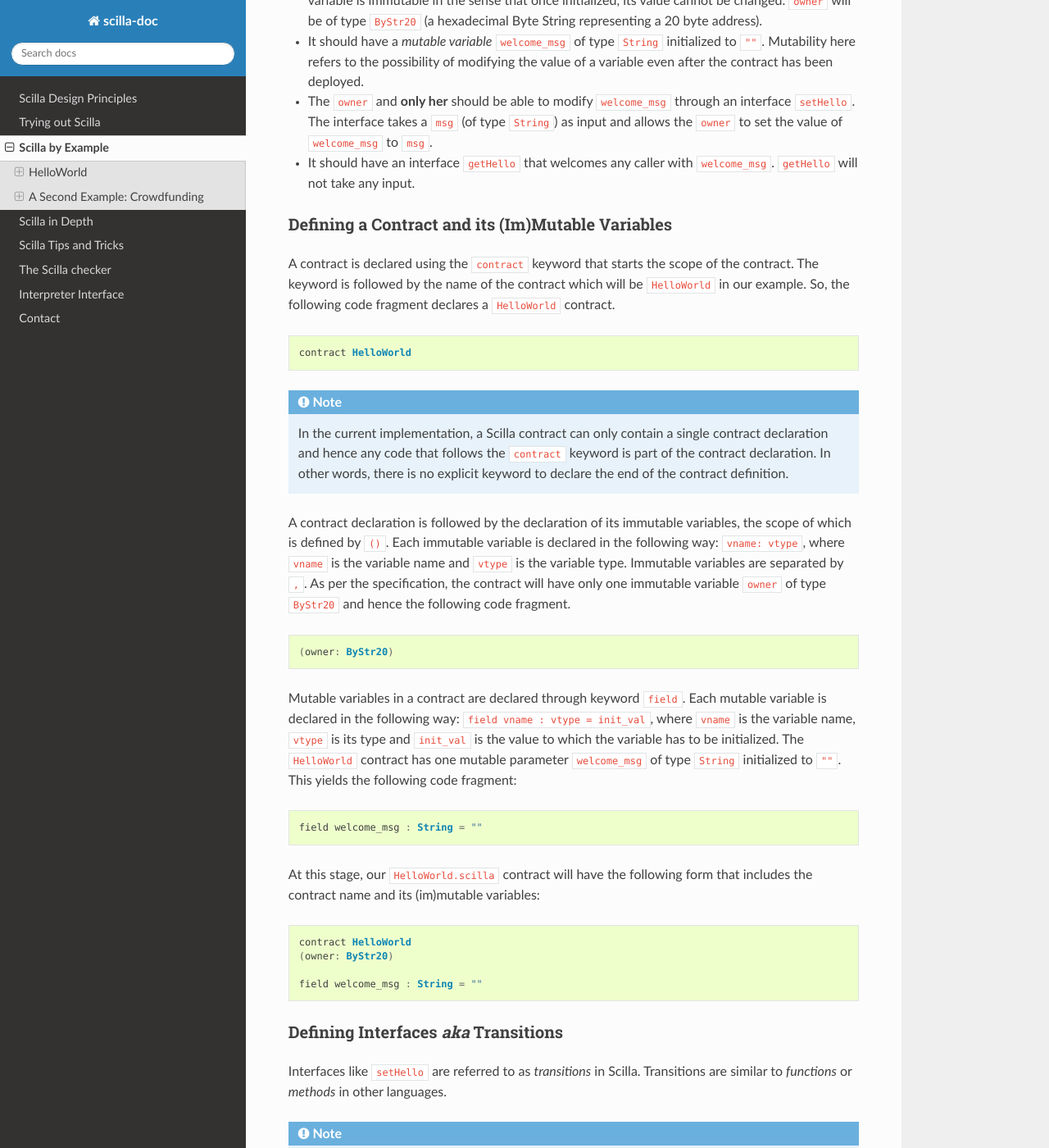
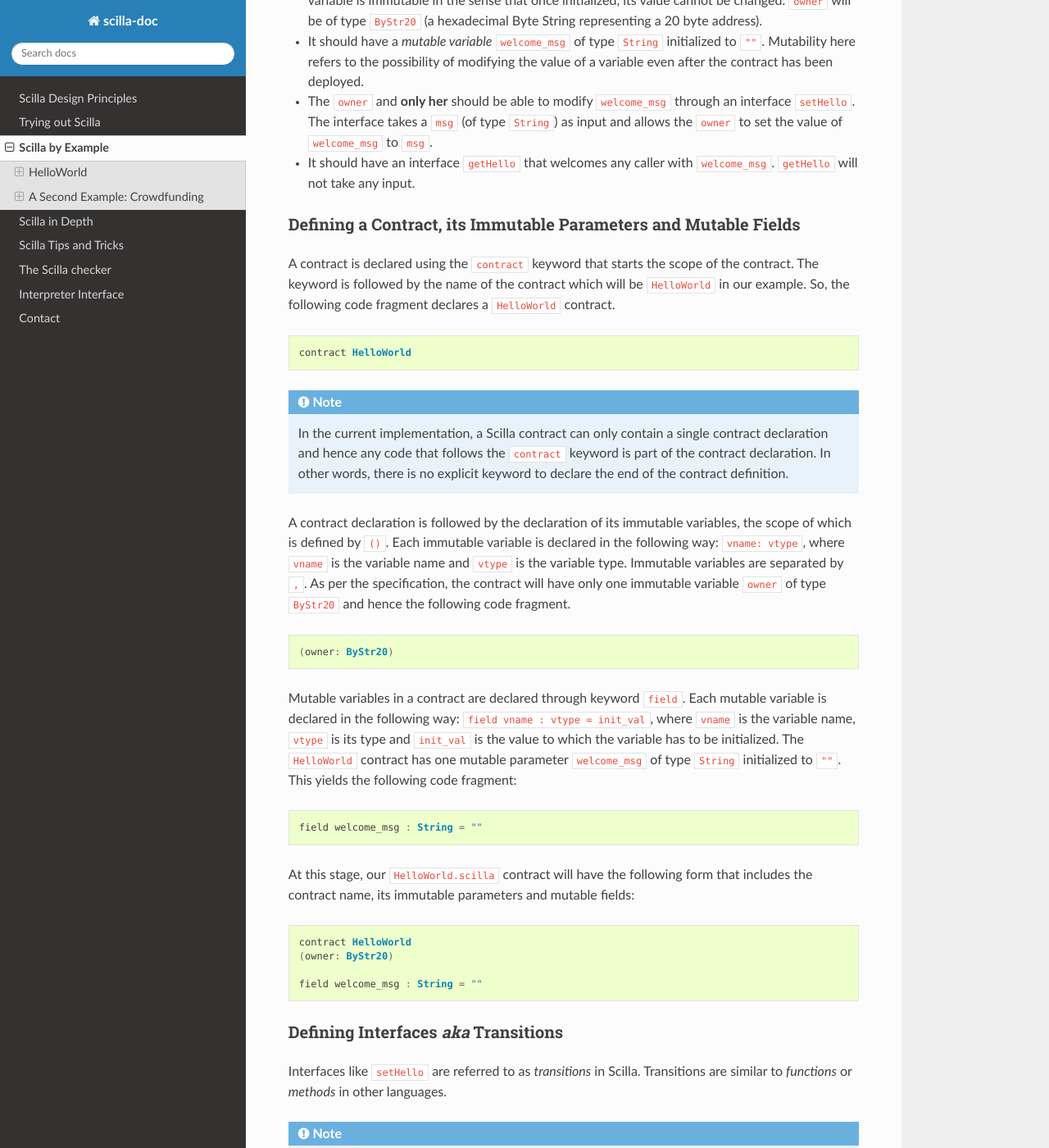
Before and after one commit to Zilliqa/scilla-docs, a Sphinx documentation site: the page built from docs/source/scilla-by-example.rst, in a window 1280 px wide and 1400 px high, scrolled down 301 px. Shown: the whole window at 82% size. Built offline with Sphinx 7.4.7 and the Read the Docs theme 2.0.0, drawn with Linux system fonts in a browser that asks for light colours.

Commit message:
Fix spelling

```diff
--- a/docs/source/scilla-by-example.rst
+++ b/docs/source/scilla-by-example.rst
@@ -28,8 +28,8 @@ following  specification:
   ``welcome_msg``. ``getHello`` will not take any input.
 
 
-Defining a Contract and its (Im)Mutable Variables
-**************************************************
+Defining a Contract, its Immutable Parameters and Mutable Fields
+****************************************************************
 
 A contract is declared using the ``contract`` keyword that starts the scope of
 the contract. The keyword is followed by the name of the contract which will be
@@ -75,7 +75,7 @@ init_val``, where ``vname`` is the variable name, ``vtype`` is its type and
 
 
 At this stage, our ``HelloWorld.scilla`` contract will have the following form
-that includes the contract name and its (im)mutable variables:
+that includes the contract name, its immutable parameters and mutable fields:
 
 .. code-block:: ocaml
 
--- a/docs/source/scilla-checker.rst
+++ b/docs/source/scilla-checker.rst
@@ -431,7 +431,7 @@ To see how this works, consider the following custom ADT:
    | UserTransaction of ByStr20 Uint128
    | ContractTransaction of ByStr20 String Uint128
 
-A user tranaction is a transaciton where the recipient is a user
+A user transaction is a transaction where the recipient is a user
 account, so the ``UserTransaction`` constructor takes two arguments:
 An address of the recipient user account, and the amount to transfer.
 
@@ -441,7 +441,7 @@ address of the recipient contract, the name of the transition to
 invoke on the recipient contract, and the amount to transfer.
 
 In terms of cashflow it is clear that the last argument of both
-constructors is used to represent an amount of money, wheras all other
+constructors is used to represent an amount of money, whereas all other
 arguments are used to represent non-money. The cashflow analyser
 therefore attempts to tag the arguments of the two constructors with
 appropriate tags, using the principles described in the previous
```
